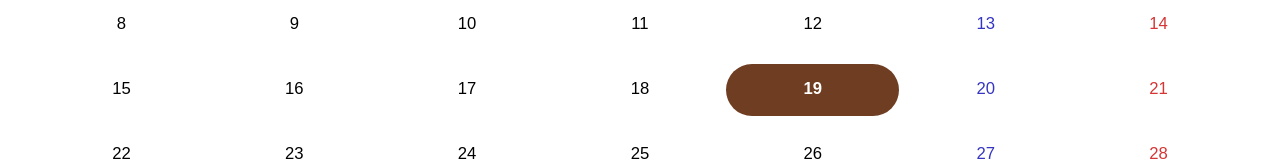
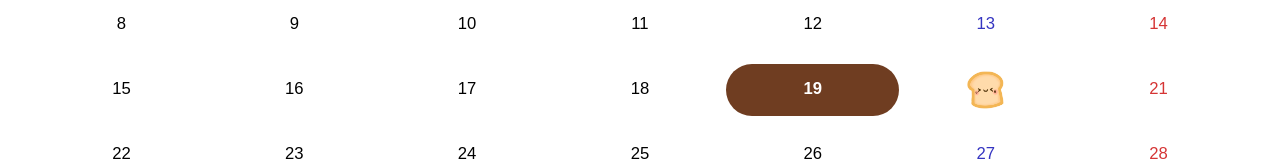
Before and after one commit to Likelion-at-SMWU-12th/DreamPatissier-Client, a React (Create React App) app in the folder dream/: page /diary in a window 1280 px wide. Shown: the part 309-470 px from the top of the page. Built offline with nearby package versions, Linux system fonts and the light colour scheme.

Commit message:
[Feat] 데이터 존재 여부 판별해서 스탬프 부여

```diff
--- a/dream/src/pages/Diary.js
+++ b/dream/src/pages/Diary.js
@@ -52,15 +52,15 @@ const tileClassName = ({ date, view }) => {
   return null;
 };
 
-const tileContent = ({ date, view, recipes }) => {
+const tileContent = ({ date, view, reviews }) => {
   if (view === "month") {
     const dateKey = formatDateForSave(date);
     return (
       <div className="calendar-date">
-        {recipes[dateKey] && (
+        {reviews[dateKey] && (
           <img src={Bread} alt="Bread" className="bread-icon" />
         )}
-        {!recipes[dateKey] && date.getDate()}
+        {!reviews[dateKey] && date.getDate()}
       </div>
     );
   }
@@ -102,7 +102,6 @@ const YearMonthPicker = ({ selectedDate, updateDate }) => {
 const Diary = () => {
   const [selectedDate, setSelectedDate] = useState(new Date());
   const [activeStartDate, setActiveStartDate] = useState(new Date());
-  const [recipes, setRecipes] = useState({});
   const [reviews, setReviews] = useState(exampleReviews);
 
   const navigate = useNavigate();
@@ -146,7 +145,7 @@ const Diary = () => {
           onChange={handleDateChange}
           value={selectedDate}
           tileClassName={tileClassName}
-          tileContent={(props) => tileContent({ ...props, recipes })}
+          tileContent={(props) => tileContent({ ...props, reviews })}
           activeStartDate={activeStartDate}
         />
         {selectedDate && (
```
